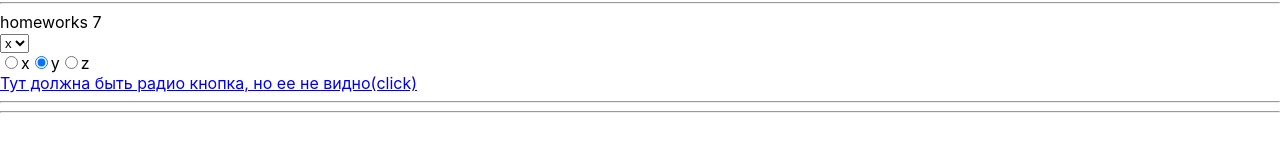
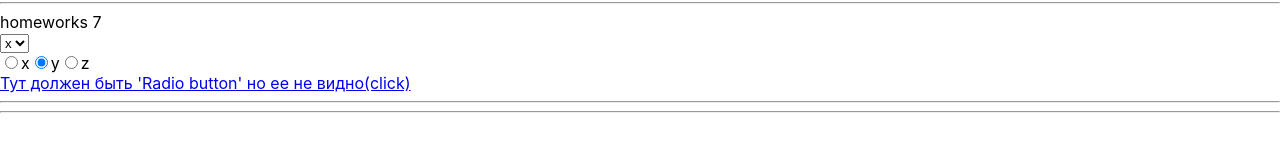
Before and after one commit to saintic132/TDHomeWork, a React (Create React App) app: page / in a window 1280 px wide. Both pictures are taken after a click on the button "HomeWork 7". Shown: the part 158-310 px from the top of the page. Built offline with nearby package versions, Linux system fonts and the light colour scheme.

Commit message:
Add some fix

```diff
--- a/src/p2-homeworks/h7/HW7.tsx
+++ b/src/p2-homeworks/h7/HW7.tsx
@@ -28,7 +28,7 @@ function HW7() {
                     onChangeOption={onChangeOption}
                 />
                 <div>
-                    <a href="https://github.com/saintic132/TDHomeWork/edit/master/src/p2-homeworks/h7/HW7.tsx">Тут должна быть радио кнопка, но ее не видно(click)</a>
+                    <a href="https://github.com/saintic132/TDHomeWork/edit/master/src/p2-homeworks/h7/HW7.tsx">Тут должен быть 'Radio button' но ее не видно(click)</a>
                 </div>
             </div>
 
```
